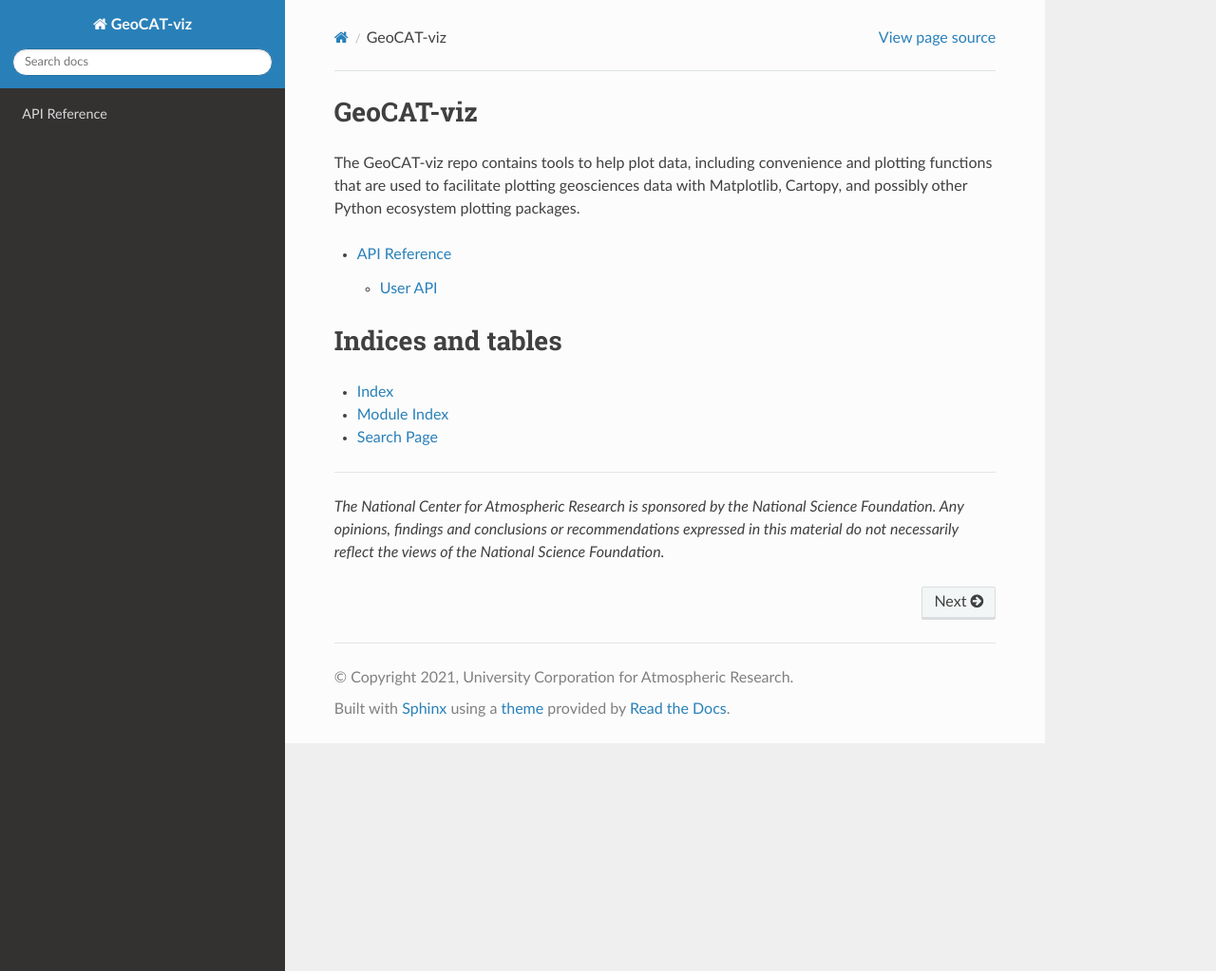
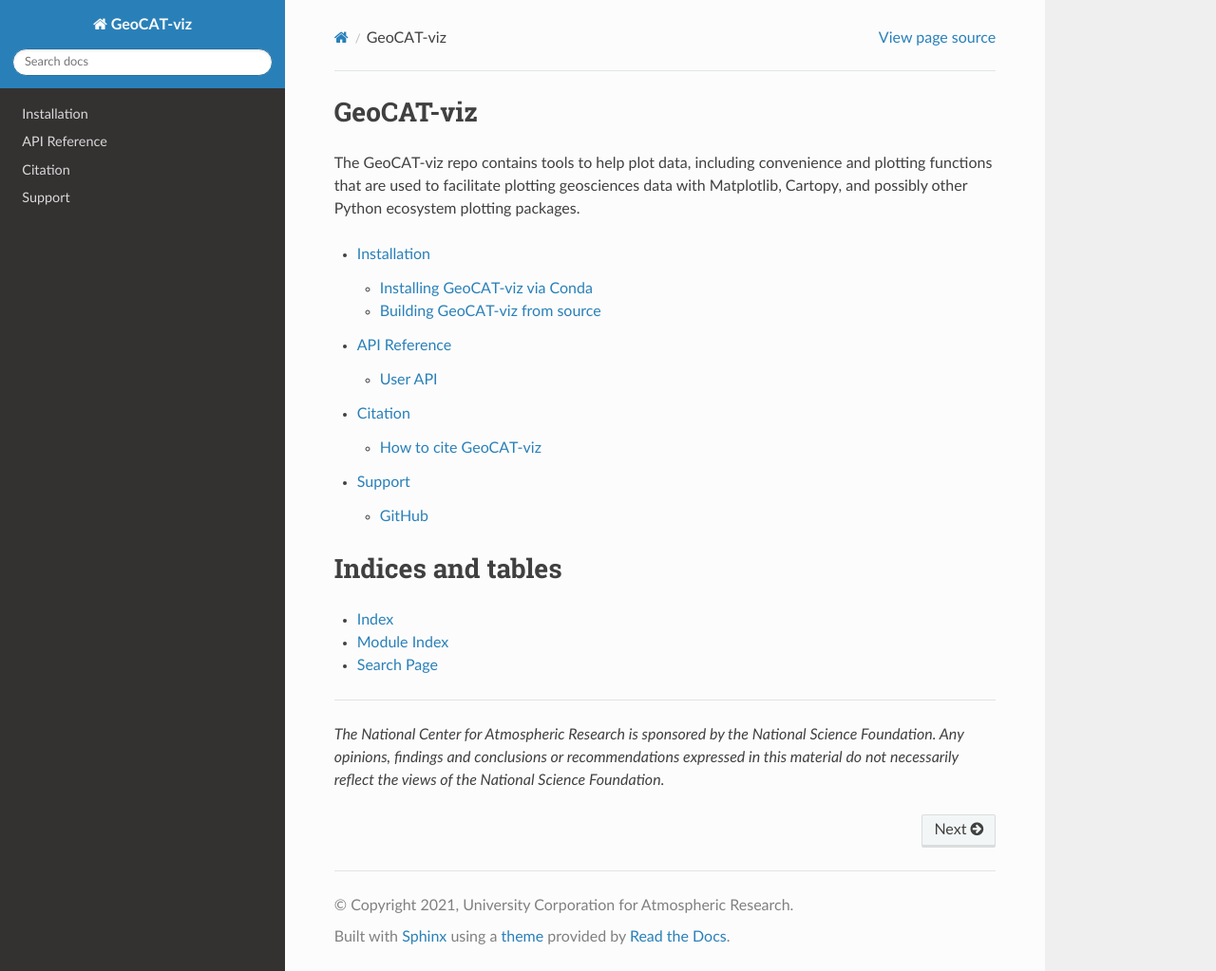
Before and after one commit to NCAR/geocat-viz, a Sphinx documentation site: the page built from docs/index.rst, in a window 1280 px wide and 1023 px high. Shown: the whole window at 95% size. Built offline with Sphinx 7.4.7 and the Read the Docs theme 2.0.0, drawn with Linux system fonts in a browser that asks for light colours.

Commit message:
Update index

```diff
--- a/docs/index.rst
+++ b/docs/index.rst
@@ -20,7 +20,10 @@
 .. toctree::
    :maxdepth: 2
 
+   ./installation
    ./api
+   ./citation
+   ./support
 
 
 
```
